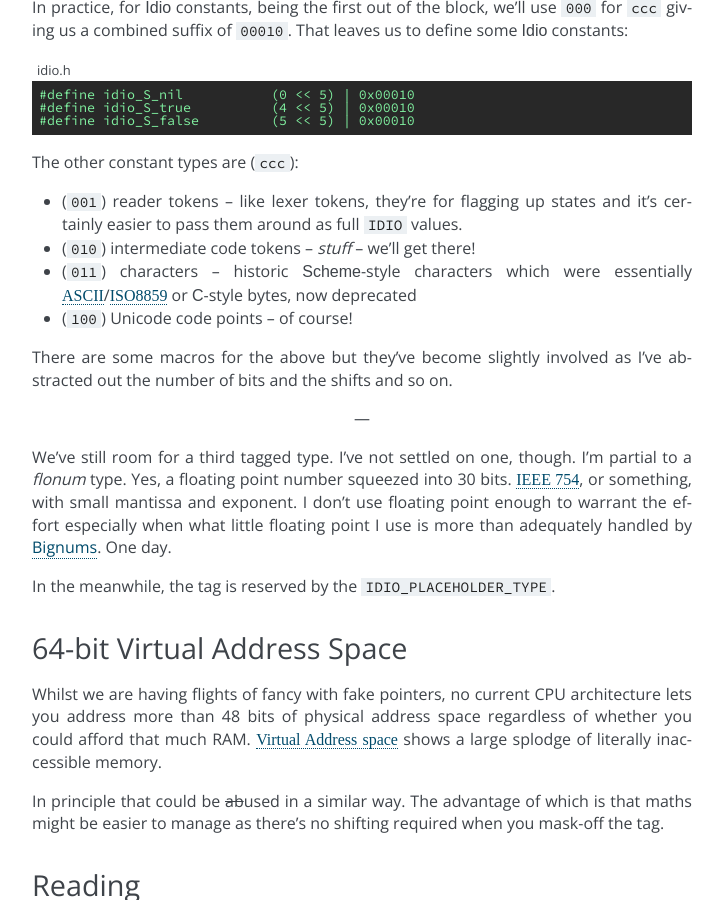
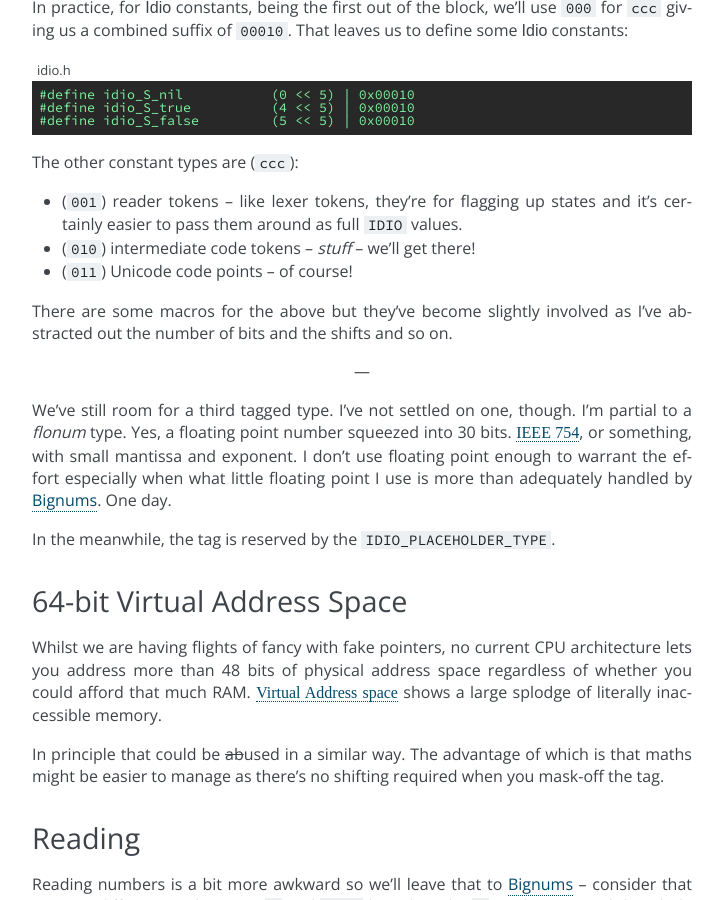
Before and after one commit to idio-lang/DIPS, a Sphinx documentation site: the page built from source/implementing-idio/simple-types/numbers-and-constants.rst, in a window 1280 px wide and 900 px high, scrolled down 3676 px. Shown: the whole window, without its empty margins (258-981 px from the left). Built offline with Sphinx 7.4.7, drawn with Linux system fonts in a browser that asks for light colours.

Commit message:
- constants: update for removed characters
Signed-off-by: Ian Fitchet <ian.fitchet@runscripts.com>

```diff
--- a/source/idio-design/idio-look.rst
+++ b/source/idio-design/idio-look.rst
@@ -1544,7 +1544,7 @@ A triple semicolon, ``;;;`` is usually indented at column 0.
 S-exp
 -----
 
-You can usually comment out an entire s-exp with ``#;`` including
+You can usually comment out an entire s-exp with ``#;``, including
 multi-line s-exps:
 
 .. code-block:: scheme
--- a/source/implementing-idio/simple-types/numbers-and-constants.rst
+++ b/source/implementing-idio/simple-types/numbers-and-constants.rst
@@ -244,11 +244,7 @@ The other constant types are (``ccc``):
 
 * (``010``) intermediate code tokens -- *stuff* -- we'll get there!
 
-* (``011``) characters -- historic :lname:`Scheme`-style characters
-  which were essentially ASCII_/ISO8859_ or :lname:`C`-style bytes,
-  now deprecated
-
-* (``100``) Unicode code points -- of course!
+* (``011``) Unicode code points -- of course!
 
 There are some macros for the above but they've become slightly
 involved as I've abstracted out the number of bits and the shifts and
```
Also changed, not shown: other parts of source/idio-design/idio-look.rst (+1 -1 lines).
